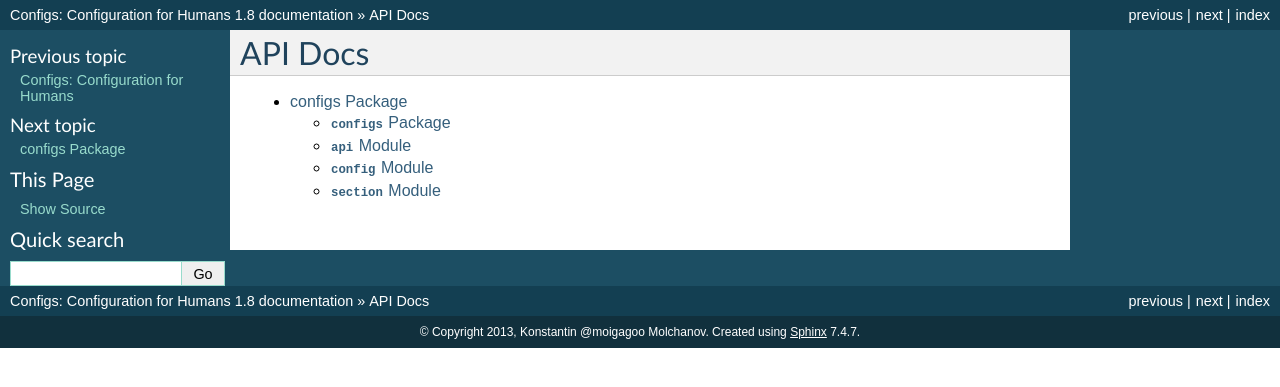
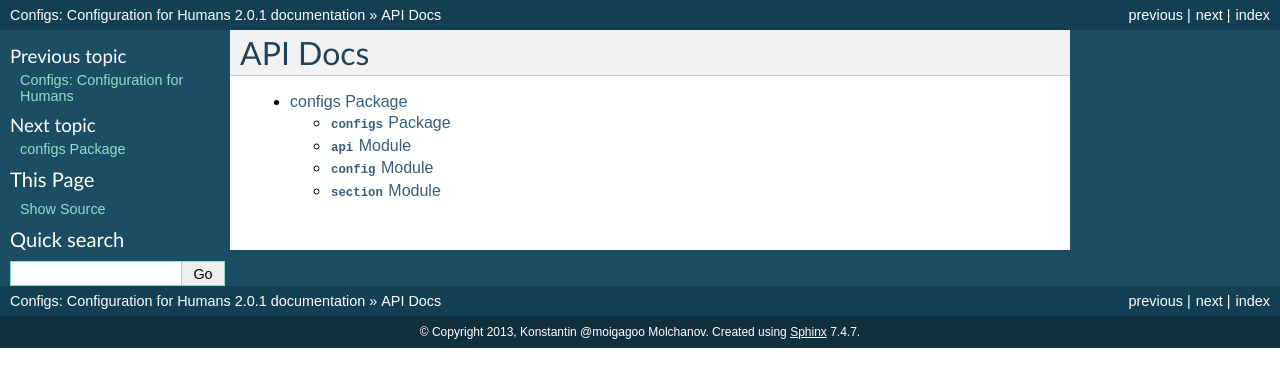
Before and after one commit to moigagoo/configs, a Sphinx documentation site: the page built from docs/apidocs/index.rst, in a window 1280 px wide. Shown: the top 387 px of the page. Built offline with Sphinx 7.4.7, drawn with Linux system fonts in a browser that asks for light colours.

Commit message:
[~] Docs: Version and release info is now dynamically obtained from the package.

```diff
--- a/docs/conf.py
+++ b/docs/conf.py
@@ -49,9 +49,10 @@ copyright = '2013, Konstantin @moigagoo Molchanov'
 # built documents.
 #
 # The short X.Y version.
-version = '1.8'
+from configs import __version__
+version = __version__
 # The full version, including alpha/beta/rc tags.
-release = '1.8'
+release = __version__
 
 # The language for content autogenerated by Sphinx. Refer to documentation
 # for a list of supported languages.
```
